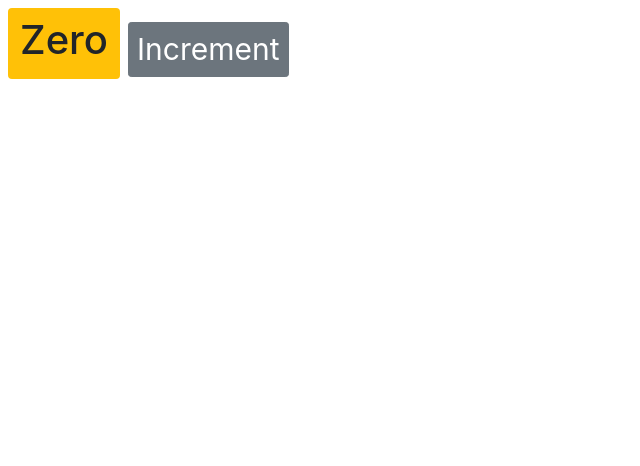
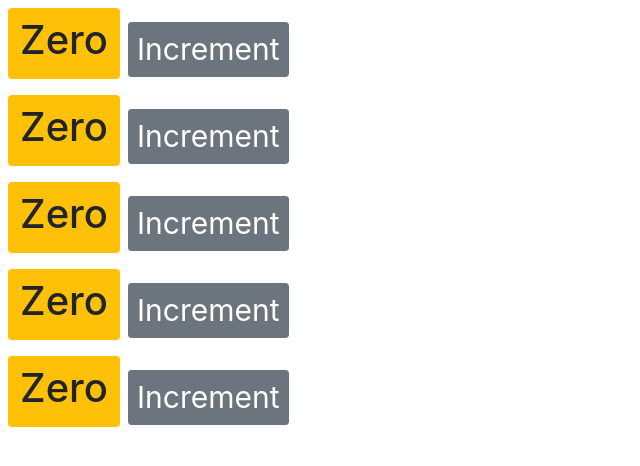
Before and after one commit to MuhtasimMusfiqZarab/react-counter-app, a React (Create React App) app: page / in a window 1280 px wide. Shown: the top 466 px of the page, without its empty margins (0-640 px from the left). Built offline with nearby package versions, Linux system fonts and the light colour scheme.

Commit message:
% counters

```diff
--- /dev/null
+++ b/src/components/counters.jsx
@@ -0,0 +1,19 @@
+import React, { Component } from "react";
+import Counter from "./counter";
+
+class Counters extends Component {
+  state = {};
+  render() {
+    return (
+      <div>
+        <Counter />
+        <Counter />
+        <Counter />
+        <Counter />
+        <Counter />
+      </div>
+    );
+  }
+}
+
+export default Counters;
--- a/src/index.js
+++ b/src/index.js
@@ -5,7 +5,7 @@ import "./index.css";
 import App from "./App";
 import registerServiceWorker from "./registerServiceWorker";
 import "bootstrap/dist/css/bootstrap.css";
-import Counter from "./components/counter"; //Counter is default export .. so no need to use curly braces around it
+import Counters from "./components/counters"; //Counter is default export .. so no need to use curly braces around it
 
-ReactDOM.render(<Counter />, document.getElementById("root"));
+ReactDOM.render(<Counters />, document.getElementById("root"));
 registerServiceWorker();
```
